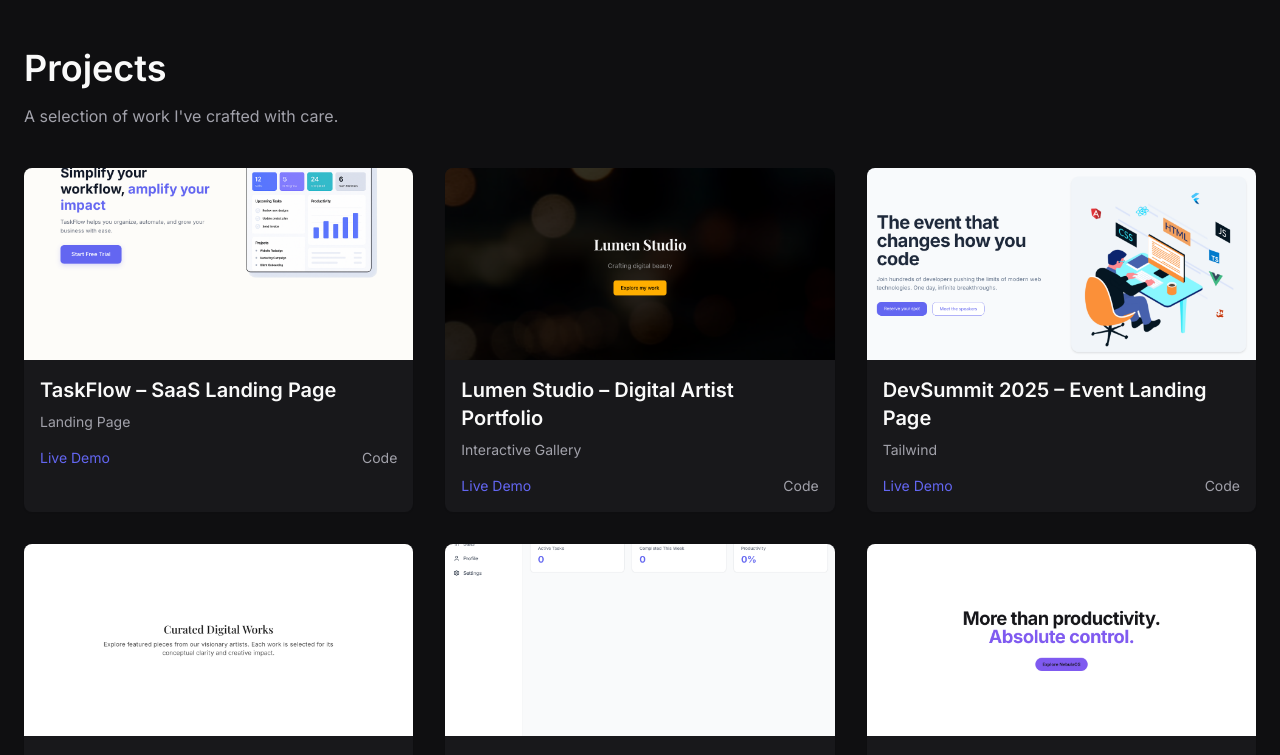
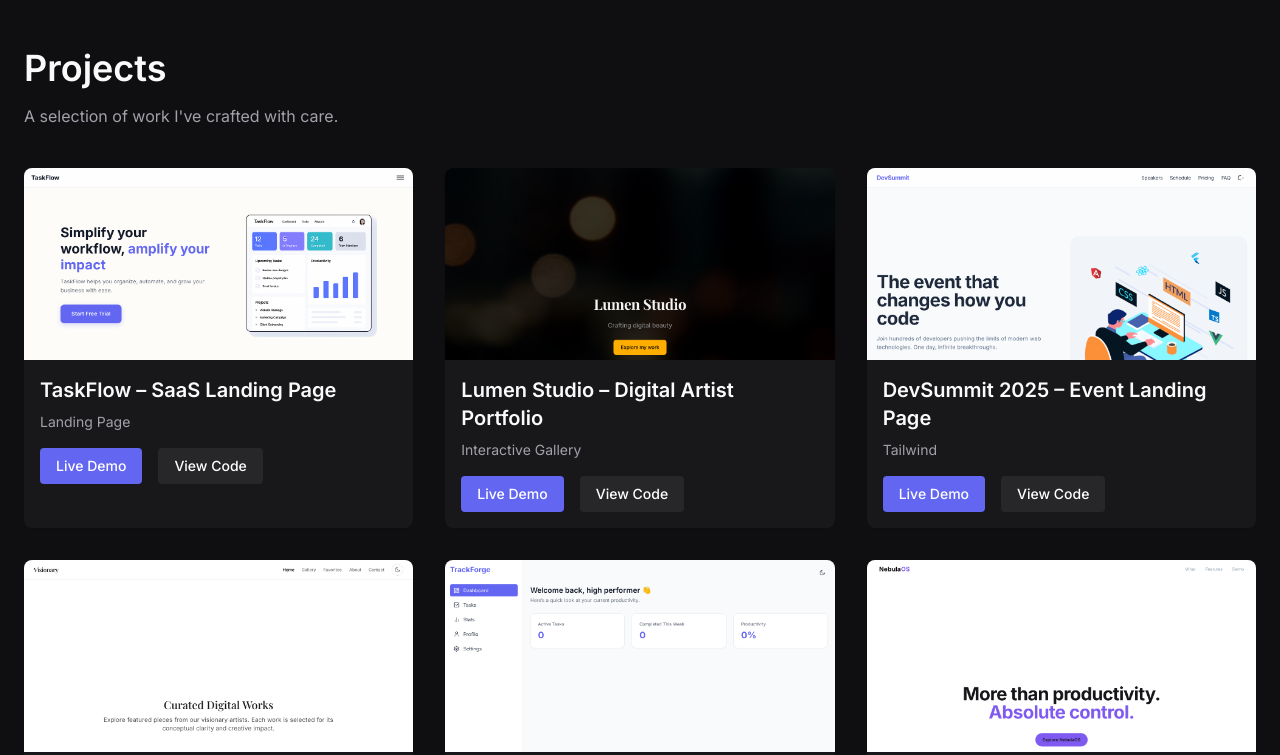
Before and after one commit to quim-romero/portfolio, a React (Vite) app: page /projects in a window 1280 px wide. Shown: the top 755 px of the page. Built offline with nearby package versions, Linux system fonts and the light colour scheme.

Commit message:
Replace project detail route with animated modal system and visual improvements

```diff
--- a/src/components/ProjectCard.jsx
+++ b/src/components/ProjectCard.jsx
@@ -1,27 +1,41 @@
-import { Link } from 'react-router-dom'
-
-const ProjectCard = ({ project }) => {
+const ProjectCard = ({ project, onClick }) => {
   return (
-    <div className="bg-zinc-900 rounded-lg overflow-hidden shadow-sm hover:shadow-md transition-shadow duration-300">
+    <div
+      className="bg-zinc-900 rounded-lg overflow-hidden shadow-sm hover:shadow-md transition-shadow duration-300"
+      onClick={onClick}
+    >
       <img
         src={project.thumbnail}
         alt={project.title}
-        className="w-full h-48 object-cover"
+        className="w-full h-48 object-cover object-top"
       />
       <div className="p-4">
         <h3 className="text-xl font-semibold mb-2">{project.title}</h3>
         <p className="text-sm text-muted mb-4">{project.category}</p>
-        <div className="flex justify-between items-center text-sm">
-          <a href={project.liveUrl} target="_blank" rel="noopener noreferrer" className="text-primary hover:underline">
+
+        <div className="flex gap-4 mt-4">
+          <a
+            href={project.liveUrl}
+            target="_blank"
+            rel="noopener noreferrer"
+            className="px-4 py-2 bg-primary text-white text-sm font-medium rounded hover:bg-indigo-600 transition"
+            onClick={(e) => e.stopPropagation()}
+          >
             Live Demo
           </a>
-          <a href={project.codeUrl} target="_blank" rel="noopener noreferrer" className="text-muted hover:underline">
-            Code
+          <a
+            href={project.codeUrl}
+            target="_blank"
+            rel="noopener noreferrer"
+            className="px-4 py-2 bg-zinc-800 text-white text-sm font-medium rounded hover:bg-zinc-700 transition"
+            onClick={(e) => e.stopPropagation()}
+          >
+            View Code
           </a>
         </div>
       </div>
     </div>
-  )
-}
+  );
+};
 
-export default ProjectCard
+export default ProjectCard;
--- /dev/null
+++ b/src/components/ProjectModal.jsx
@@ -0,0 +1,86 @@
+import { motion, AnimatePresence } from 'framer-motion'
+
+const overlayVariants = {
+  hidden: { opacity: 0 },
+  visible: { opacity: 1 },
+  exit: { opacity: 0 },
+}
+
+const modalVariants = {
+  hidden: { opacity: 0, y: 40, scale: 0.95 },
+  visible: { opacity: 1, y: 0, scale: 1 },
+  exit: { opacity: 0, y: 20, scale: 0.95 },
+}
+
+const ProjectModal = ({ isOpen, onClose, project }) => {
+  return (
+    <AnimatePresence>
+      {isOpen && (
+        <motion.div
+          className="fixed inset-0 bg-black/60 backdrop-blur-sm z-50 flex items-center justify-center px-4"
+          variants={overlayVariants}
+          initial="hidden"
+          animate="visible"
+          exit="exit"
+          onClick={onClose}
+        >
+          <motion.div
+            className="bg-zinc-900 rounded-xl max-w-2xl w-full p-6 relative text-white shadow-2xl"
+            variants={modalVariants}
+            initial="hidden"
+            animate="visible"
+            exit="exit"
+            onClick={(e) => e.stopPropagation()}
+          >
+            <button
+              onClick={onClose}
+              className="absolute top-4 right-4 text-white text-xl hover:text-muted"
+            >
+              &times;
+            </button>
+
+            <h2 className="text-2xl font-bold mb-2">{project?.title}</h2>
+            <p className="text-sm text-muted mb-4">{project?.category}</p>
+
+            <img
+              src={project?.thumbnail}
+              alt={project?.title}
+              className="w-full max-h-80 object-cover object-top rounded mb-4"
+            />
+
+            <p className="text-sm text-zinc-300 mb-6">{project?.description}</p>
+
+            <div className="flex flex-wrap gap-2 text-xs mb-4">
+              {project?.tech?.map((tech, index) => (
+                <span key={index} className="bg-zinc-800 px-2 py-1 rounded">
+                  {tech}
+                </span>
+              ))}
+            </div>
+
+            <div className="flex gap-4">
+              <a
+                href={project?.liveUrl}
+                target="_blank"
+                rel="noopener noreferrer"
+                className="px-4 py-2 bg-primary text-white text-sm font-medium rounded hover:bg-indigo-600 transition"
+              >
+                Live Demo
+              </a>
+              <a
+                href={project?.codeUrl}
+                target="_blank"
+                rel="noopener noreferrer"
+                className="px-4 py-2 bg-zinc-800 text-white text-sm font-medium rounded hover:bg-zinc-700 transition"
+              >
+                View Code
+              </a>
+            </div>
+          </motion.div>
+        </motion.div>
+      )}
+    </AnimatePresence>
+  )
+}
+
+export default ProjectModal
--- a/src/pages/Projects.jsx
+++ b/src/pages/Projects.jsx
@@ -1,16 +1,31 @@
+import { useState } from 'react'
 import projects from '../projects/data'
 import ProjectCard from '../components/ProjectCard'
+import ProjectModal from '../components/ProjectModal'
 
 const Projects = () => {
+  const [selectedProject, setSelectedProject] = useState(null)
+
   return (
     <section className="min-h-screen px-6 py-12">
       <h1 className="text-4xl font-bold mb-4">Projects</h1>
       <p className="text-muted mb-10">A selection of work I've crafted with care.</p>
+
       <div className="grid grid-cols-1 sm:grid-cols-2 lg:grid-cols-3 gap-8">
         {projects.map((project) => (
-          <ProjectCard key={project.id} project={project} />
+          <ProjectCard
+            key={project.id}
+            project={project}
+            onClick={() => setSelectedProject(project)}
+          />
         ))}
       </div>
+
+      <ProjectModal
+        isOpen={!!selectedProject}
+        project={selectedProject}
+        onClose={() => setSelectedProject(null)}
+      />
     </section>
   )
 }
```
